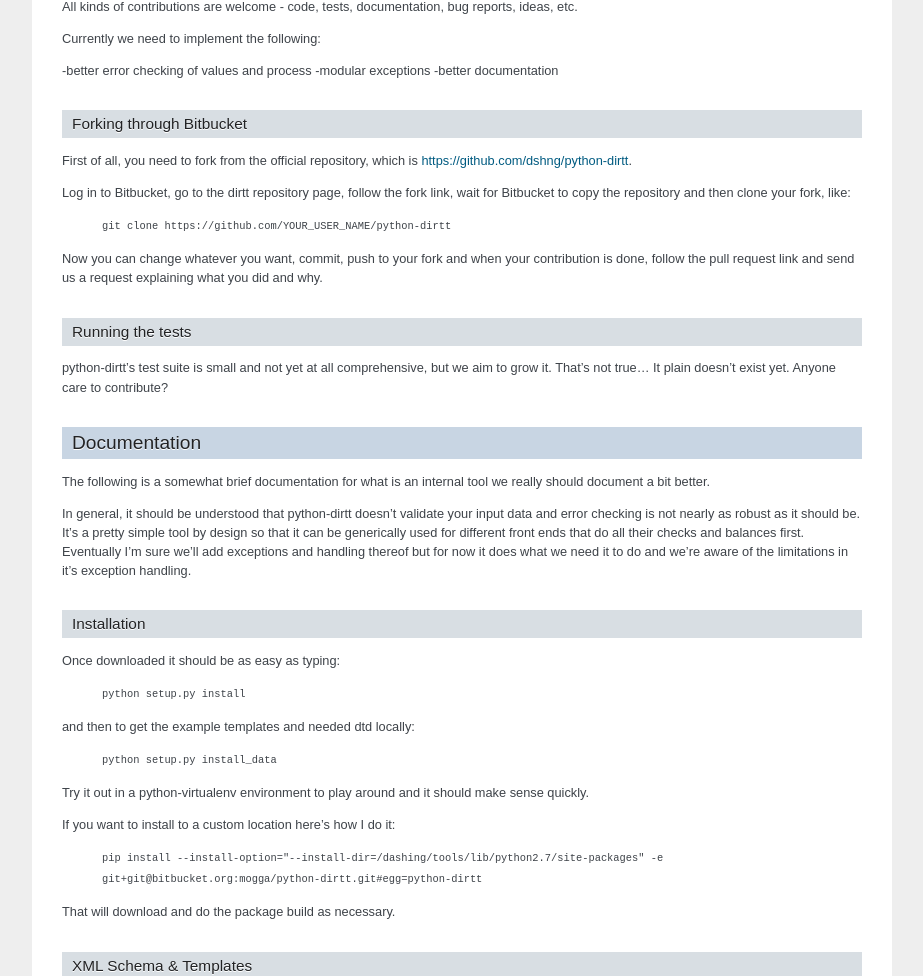
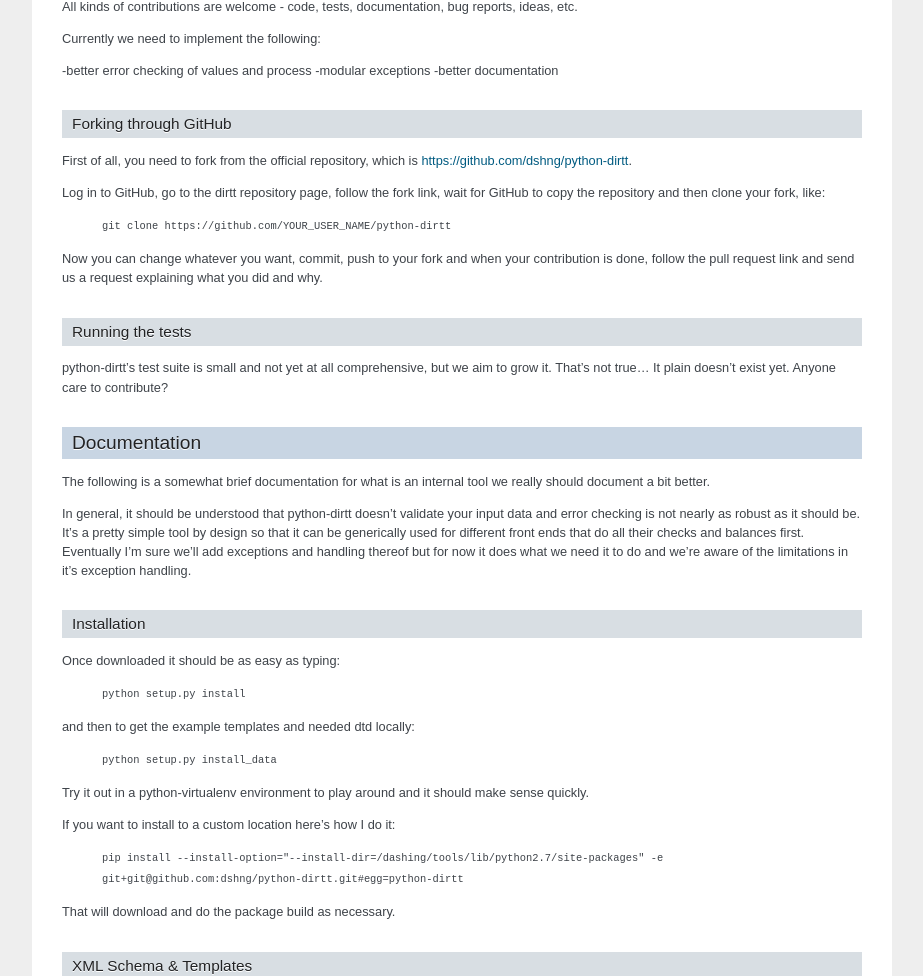
Before and after one commit to rjmoggach/python-dirtt, a Sphinx documentation site: the page built from docs/index.rst, in a window 1280 px wide and 1400 px high, scrolled down 678 px. Shown: the part 145-1121 px from the top of the window, without its empty margins (198-1121 px from the left). Built offline with Sphinx 7.4.7, drawn with Linux system fonts in a browser that asks for light colours; some of the changed text lies outside the part shown.

```diff
--- a/dirtt/__init__.py
+++ b/dirtt/__init__.py
@@ -13,8 +13,8 @@ with internal methods that read,parse,render,and execute builds of
 user defined XML directory tree templates.
 """
 
-#v0.1.9b1
-VERSION = (0, 1, 9, 'beta', 1)
+#v0.1.9b2
+VERSION = (0, 1, 9, 'beta', 2)
 
 STATUSES = {'alpha': 'a', 'beta': 'b', 'releasecandidate': 'rc' }
 
--- a/docs/index.rst
+++ b/docs/index.rst
@@ -69,14 +69,14 @@ Currently we need to implement the following:
 -modular exceptions
 -better documentation
 
-Forking through Bitbucket
+Forking through GitHub
 ~~~~~~~~~~~~~~~~~~~~~~~~~
 
 First of all, you need to fork from the official repository, which is
 `https://github.com/dshng/python-dirtt <https://github.com/dshng/python-dirtt>`_.
 
-Log in to Bitbucket, go to the dirtt repository page, follow the fork link,
-wait for Bitbucket to copy the repository and then clone your fork, like:
+Log in to GitHub, go to the dirtt repository page, follow the fork link,
+wait for GitHub to copy the repository and then clone your fork, like:
 
 	``git clone https://github.com/YOUR_USER_NAME/python-dirtt``
 
@@ -120,7 +120,7 @@ Try it out in a python-virtualenv environment to play around and it should make
 
 If you want to install to a custom location here's how I do it:
 
-  ``pip install --install-option="--install-dir=/dashing/tools/lib/python2.7/site-packages" -e git+git@bitbucket.org:mogga/python-dirtt.git#egg=python-dirtt``
+  ``pip install --install-option="--install-dir=/dashing/tools/lib/python2.7/site-packages" -e git+git@github.com:dshng/python-dirtt.git#egg=python-dirtt``
 
 That will download and do the package build as necessary.
 
@@ -224,4 +224,4 @@ Links
 
 Here's the links:
 
-`Bitbucket <https://github.com/dshng/python-dirtt>`_
+`GitHub <https://github.com/dshng/python-dirtt>`_
```
Also changed, not shown: README.rst (+6 -6 lines), 2 other files.
